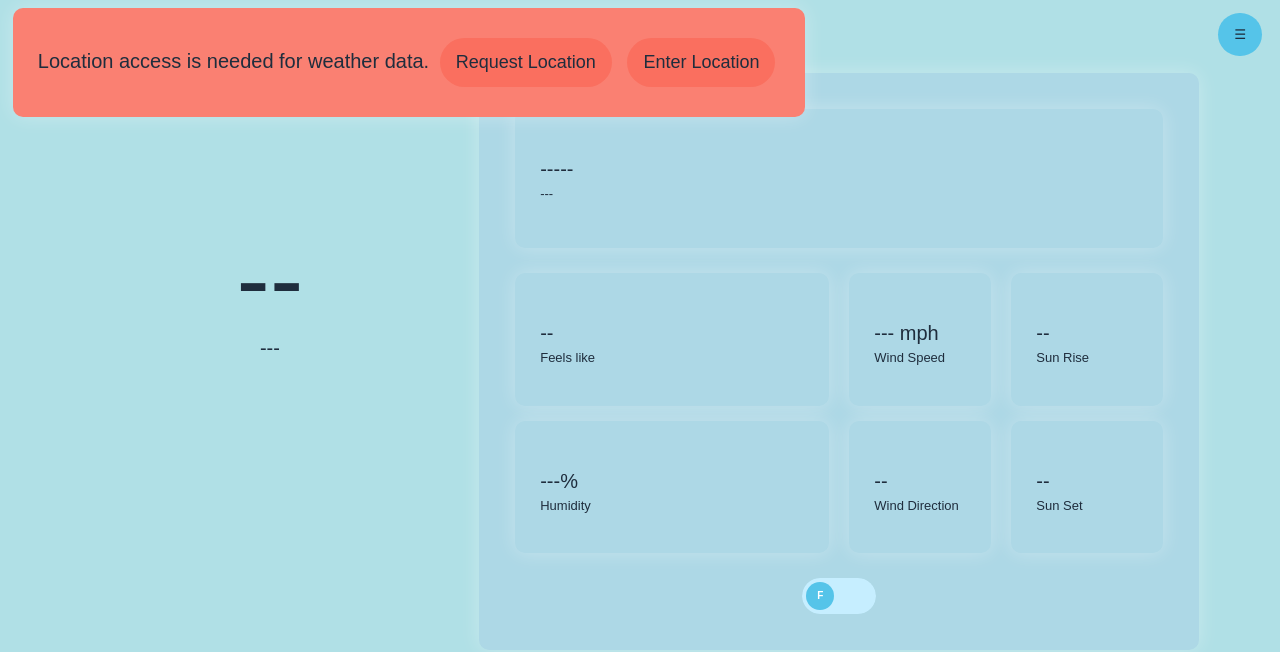
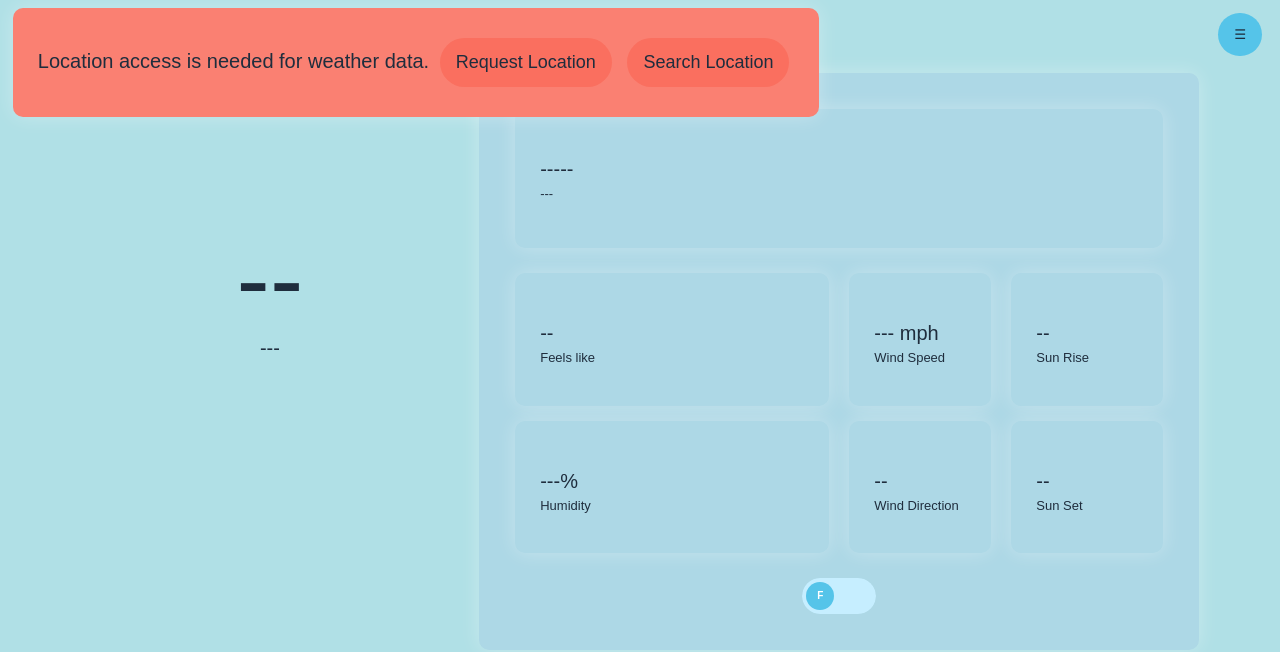
Before and after one commit to brown52230/WeatherAppProject, a plain HTML site: page index.html in a window 1280 px wide. Drawn offline with Linux system fonts and the light colour scheme.

Commit message:
updated wording on search

```diff
--- a/index.html
+++ b/index.html
@@ -14,7 +14,7 @@
     <a href="https://github.com/brown52230/WeatherAppProject" target="_blank"><button class="select" id="more">&#9776;</button></a>
     <div class="banner" id="warning">Location access is needed for weather data.
         <button class="request" id="locReq" onclick="locRequest()">Request Location</button>
-        <button class="request" id="myBtn" onclick="modal()">Enter Location</button>
+        <button class="request" id="myBtn" onclick="modal()">Search Location</button>
     </div>
 
 
```
